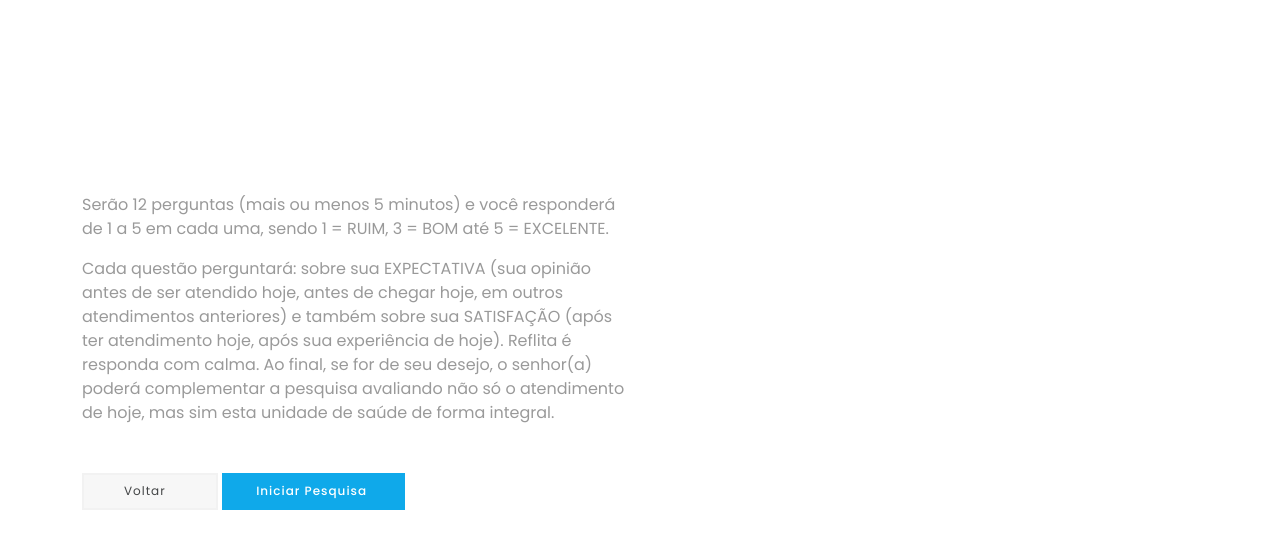
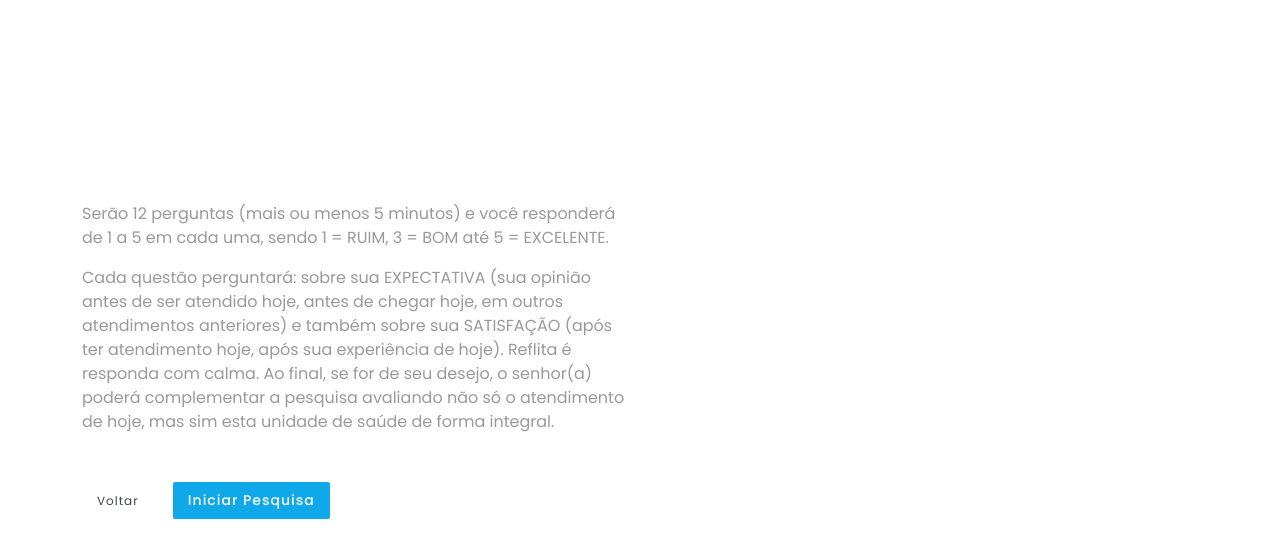
Before and after one commit to Davix5/EditArts, a plain HTML site: page Telas/instrucoes.html in a window 1280 px wide. Shown: the part 65-622 px from the top of the page. Drawn offline with nearby package versions, Linux system fonts and the light colour scheme; a script that the page names is missing.

Commit message:
update in home.html

```diff
--- a/Telas/assets/css/home.css
+++ b/Telas/assets/css/home.css
@@ -80,7 +80,7 @@ h6 {
 #header {
   z-index: 997;
   transition: all 0.5s;
-  padding: 34px 0 24px 0;
+  padding: 25px 0 4px 0;
   background: #fff;
 }
 
@@ -105,7 +105,7 @@ h6 {
 }
 
 #header .logo img {
-  padding: 0;
+  padding-top: 0;
   margin: 0;
   /* max-height: 40px; */
   width: 157px;
@@ -352,12 +352,11 @@ h6 {
 #hero {
   width: 100%;
   height: 70vh;
-  margin-top: 130px;
+  margin-top: 0px;
 }
 
 #hero h1 {
   margin: 0 0 10px 0;
-  rgba(22, 25, 26, 0.8);
   font-family: Poppins;
   font-style: normal;
   font-weight: 500;
@@ -411,12 +410,12 @@ h6 {
   font-weight: 500;
   font-size: 16px;
   line-height: 24px;
-  rgba(22, 25, 26, 0.8);
 }
 
 #hero .btn-get-started {
 
   margin-top: 32px;
+  margin-right: 16px;
   line-height: 21px;
   font-family: Poppins;
   font-weight: 500;
@@ -425,18 +424,15 @@ h6 {
   border-radius: 100px;
   letter-spacing: 1px;
   display: inline-block;
-  padding: 5px 30px;
+  padding: 8px 32px;
   transition: 0.5s;
   color: #FFFFFF;
-  border: 2px solid #0FA9EA;
-
-  width: 183px;
-  height: 37px;
+
 }
 
 #hero .btn-get-started:hover {
-  background: #FFFFFF;
-  color: #0FA9EA;
+  background: #099ADC;
+  filter: drop-shadow(0px 4px 4px rgba(22, 25, 26, 0.25));
 }
 
 #hero .btn-get-started-secondary {
@@ -448,21 +444,16 @@ h6 {
   border-radius: 100px;
   letter-spacing: 1px;
   display: inline-block;
-  padding: 5px 30px;
+  padding: 11px 16px 14px 16px;
   transition: 0.5s;
 
   background: rgba(229, 229, 229, 0.3);
-  ;
-  border: 2px solid rgba(229, 229, 229, 0.3);
   color: rgba(22, 25, 26, 0.8);
-  width: 136px;
-  height: 37px;
 }
 
 #hero .btn-get-started-secondary:hover {
-  border: 2px solid #0FA9EA;
-  background: #FFFFFF;
-  color: #0FA9EA;
+  background: rgba(229, 229, 229, 0.3);
+  filter: drop-shadow(0px 4px 4px rgba(22, 25, 26, 0.15));
 }
 
 
@@ -496,14 +487,25 @@ h6 {
 }
 
 @media (max-width: 768px) {
+
+  #header {
+    z-index: 997;
+    transition: all 0.5s;
+    padding: 19px 0 12px 0;
+    background: #fff;
+  }
+
   #hero {
     margin-top: 20px;
   }
 
   #hero h1 {
-    font-size: 28px;
+    font-size: 16px;
     line-height: 36px;
-  }
+    text-align: center;
+  }
+
+
 
   #hero h2 {
     font-size: 18px;
@@ -511,6 +513,14 @@ h6 {
     margin-bottom: 30px;
   }
 
+  #header .logo img {
+    padding: 0;
+    margin: 0;
+    /* max-height: 40px; */
+    width: 75px;
+    height: 35px;
+  }
+
   #hero .hero-img img {
     width: 70%;
   }
@@ -522,25 +532,7 @@ h6 {
   }
 }
 
-@-webkit-keyframes up-down {
-  0% {
-    transform: translateY(10px);
-  }
-
-  100% {
-    transform: translateY(-10px);
-  }
-}
-
-@keyframes up-down {
-  0% {
-    transform: translateY(10px);
-  }
-
-  100% {
-    transform: translateY(-10px);
-  }
-}
+
 
 /*--------------------------------------------------------------
 # Sections General
@@ -750,6 +742,7 @@ section {
 .counts .content .count-box a:hover {
   color: #6f6f6f;
 }
+
 
 @media (max-width: 1024px) {
   .counts .image {
--- a/Telas/assets/css/instrucoes.css
+++ b/Telas/assets/css/instrucoes.css
@@ -361,7 +361,7 @@ h6 {
 #hero {
   width: 100%;
   height: 70vh;
-  margin-top: 90px;
+  margin-top: 50px;
 }
 
 #hero h1 {
@@ -429,47 +429,44 @@ h6 {
   line-height: 21px;
   font-family: Poppins;
   font-weight: 500;
-  font-size: 12px;
+  font-size: 14px;
   background: #0FA9EA;
   letter-spacing: 1px;
   display: inline-block;
-  padding: 5px 32px;
+  padding: 8px 15px;
   transition: 0.5s;
   color: #FFFFFF;
-  border: 2px solid #0FA9EA;
-
-  width: 183px;
-  height: 37px;
+  border-radius: 2px;
+
 }
 
 #hero .btn-get-started:hover {
-  background: #FFFFFF;
-  color: #0FA9EA;
-}
+  background: #099ADC;
+  filter: drop-shadow(0px 4px 4px rgba(22, 25, 26, 0.25));
+}
+
+
+
+
 
 #hero .btn-get-started-secondary {
 
+  margin-right: 15px;
   line-height: 21px;
   font-family: Poppins;
   font-weight: 400;
   font-size: 12px;
   letter-spacing: 1px;
   display: inline-block;
-  padding: 5px 40px;
+  padding: 10px 15px;
   transition: 0.5s;
-
-  background: rgba(229, 229, 229, 0.3);
-  ;
-  border: 2px solid rgba(229, 229, 229, 0.3);
+  border-radius: 2px;
+
   color: rgba(22, 25, 26, 0.8);
-  width: 136px;
-  height: 37px;
 }
 
 #hero .btn-get-started-secondary:hover {
-  border: 2px solid #0FA9EA;
-  background: #FFFFFF;
-  color: #0FA9EA;
+  background: rgba(229, 229, 229, 0.5);
 }
 
 
@@ -529,25 +526,7 @@ h6 {
   }
 }
 
-@-webkit-keyframes up-down {
-  0% {
-    transform: translateY(10px);
-  }
-
-  100% {
-    transform: translateY(-10px);
-  }
-}
-
-@keyframes up-down {
-  0% {
-    transform: translateY(10px);
-  }
-
-  100% {
-    transform: translateY(-10px);
-  }
-}
+
 
 /*--------------------------------------------------------------
 # Sections General
--- a/Telas/instrucoes.html
+++ b/Telas/instrucoes.html
@@ -36,7 +36,7 @@
 <body>
 
 	<!-- ======= Header ======= -->
-	<header id="header" class="fixed-top d-flex align-items-center">
+	<header id="header" class="d-flex align-items-center">
 		<div class="container d-flex align-items-center justify-content-between">
 
 			<div class="logo">
```
Also changed, not shown: Telas/home.html (+4 -4 lines).
